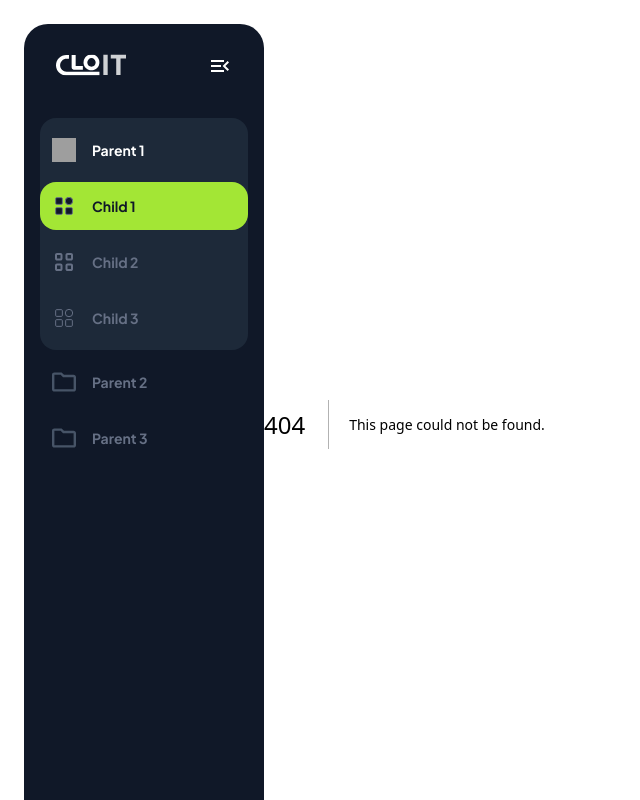
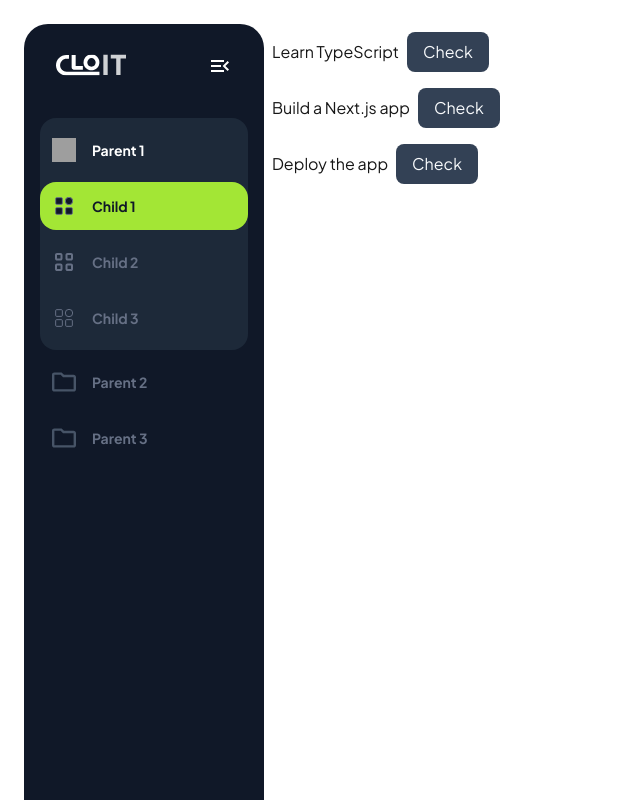
Before and after one commit to dominicpam89/nextjs-ui-deep-menu, a Next.js app: page /todo in a window 1280 px wide. Before the commit this address had no page. Shown: the top 800 px of the page, without its empty margins (0-640 px from the left). Built offline with nearby package versions, Linux system fonts and the light colour scheme; grey boxes are pictures that could not be loaded.

Commit message:
establish todo page

```diff
--- /dev/null
+++ b/app/todo/page.tsx
@@ -0,0 +1,9 @@
+import TodoComponent from "@/components/todo/main"
+
+export default function Page() {
+   return (
+      <div aria-label="todo-page">
+         <TodoComponent />
+      </div>
+   )
+}
```
